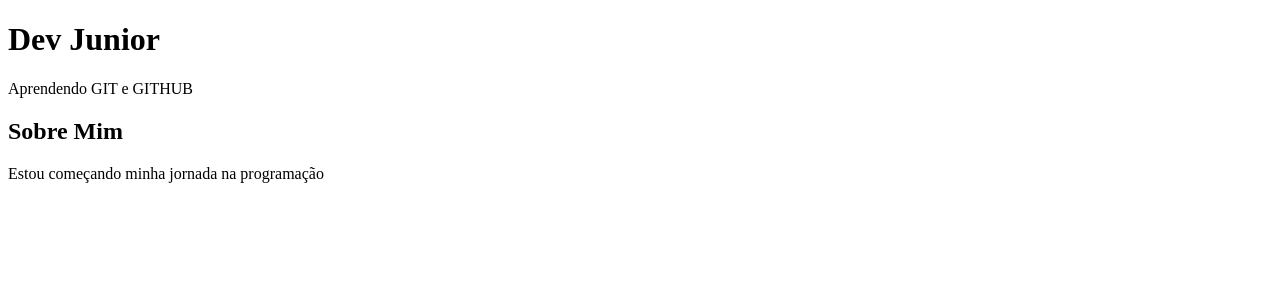
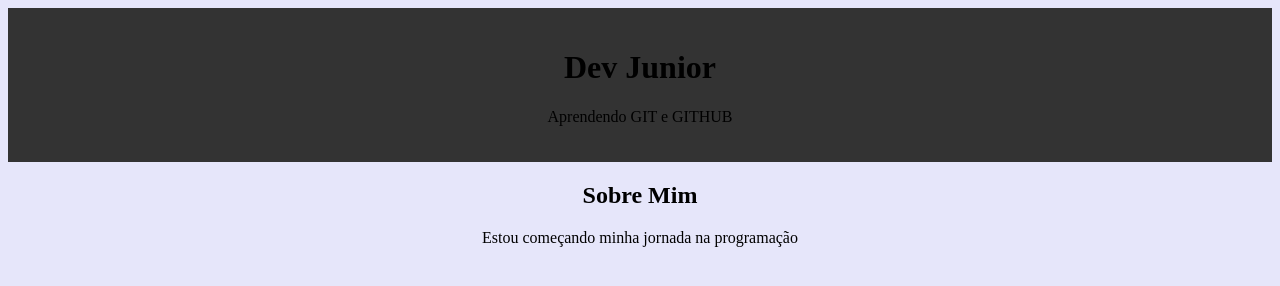
Before and after one commit to gabrieldebuzz/aulas-git-github, a plain HTML site: page index.html in a window 1280 px wide. Drawn offline with Linux system fonts and the light colour scheme.

Commit message:
Alterei a cor de fundo

```diff
--- a/index.html
+++ b/index.html
@@ -4,8 +4,9 @@
     <meta charset="UTF-8">
     <meta name="viewport" content="width=device-width, initial-scale=1.0">
     <title>Document</title>
-    <link rel="styleseet" href="style.css">
+    <link rel="stylesheet" href="style.css">
 </head>
+
 <body>
     <header>
         <h1>Dev Junior</h1>
--- a/style.css
+++ b/style.css
@@ -6,6 +6,6 @@ body{
 }
 
 header{
-    background-color: aliceblue;
+    background-color: #333;
     padding: 20px;
 }
```
